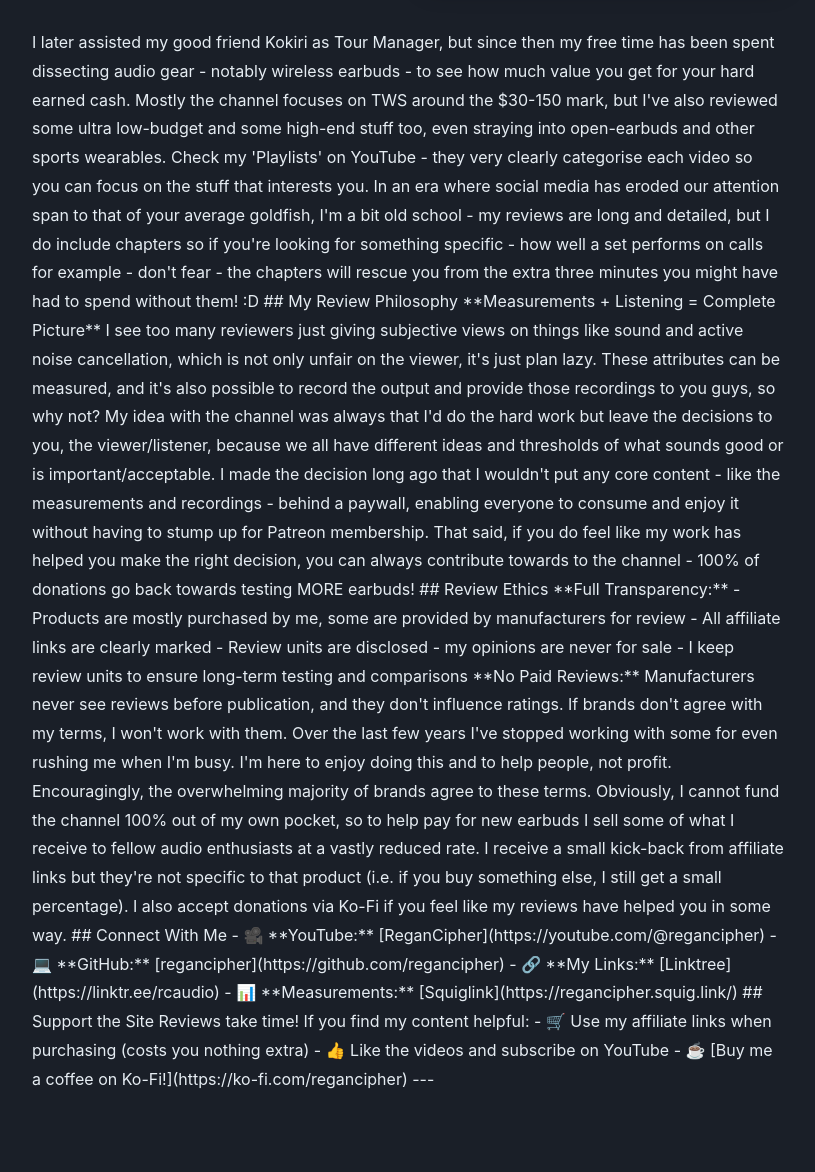
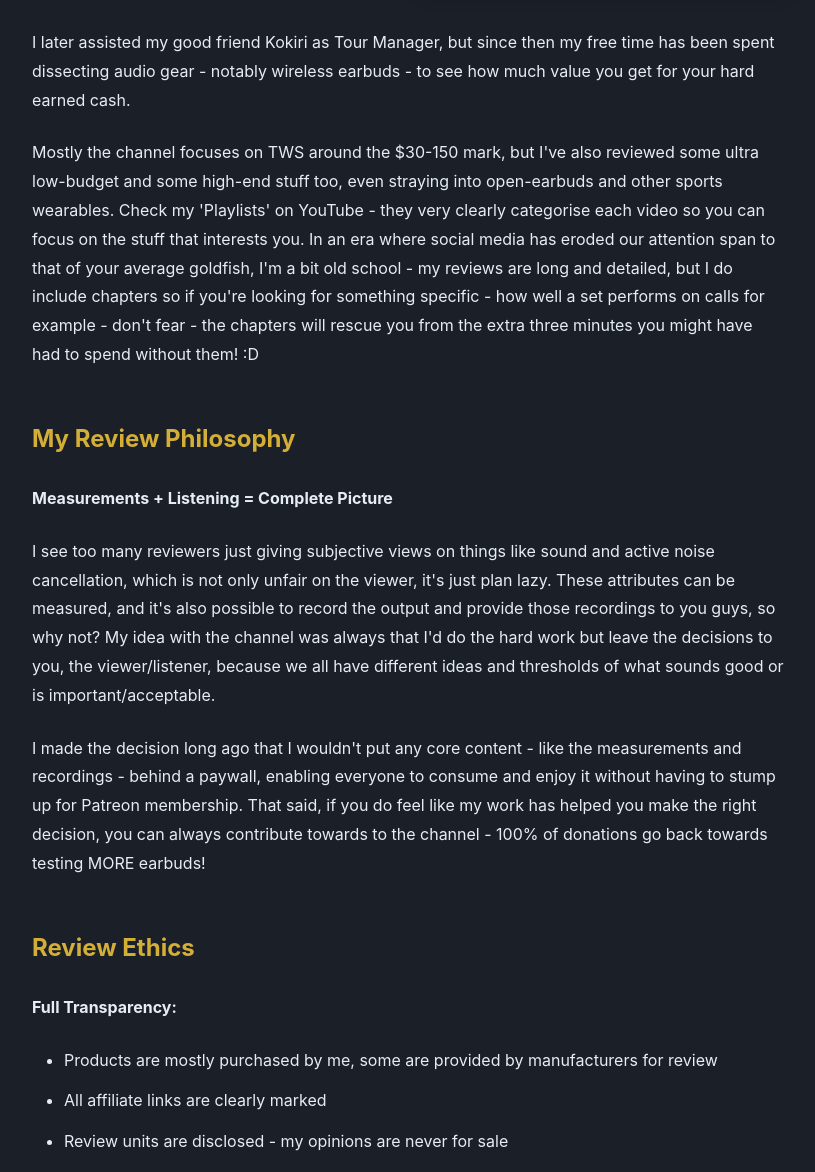
Before and after one commit to regancipher/regancipher.github.io, a Jekyll site: the page built from about.md, in a window 1280 px wide and 1400 px high, scrolled down 816 px. Shown: the part 228-1400 px from the top of the window, without its empty margins (232-1047 px from the left). Built offline with Jekyll 4.4.1, drawn with Linux system fonts in a browser that asks for light colours; some of the changed lines change nothing that is shown; some of the changed text lies outside the part shown.

Commit message:
Fix About page formatting - proper paragraph breaks

```diff
--- a/about.md
+++ b/about.md
@@ -84,7 +84,7 @@
 
 <div class="about-content">
 
-During the late 90's and early 2000's, I DJ'd to dancefloors in the UK, Ibiza, Scandinavia and Central Europe and as a producer churned out a few releases on different record labels. Whilst we didn't quite hit the heights of the likes of Calvin Harris and the Swedish House Mafia, we did share the decks with them a few times! This grounding gave me an intimate understanding of how music should sound and what makes good audio equipment truly special.
+<p>During the late 90's and early 2000's, I DJ'd to dancefloors in the UK, Ibiza, Scandinavia and Central Europe and as a producer churned out a few releases on different record labels. Whilst we didn't quite hit the heights of the likes of Calvin Harris and the Swedish House Mafia, we did share the decks with them a few times! This grounding gave me an intimate understanding of how music should sound and what makes good audio equipment truly special.</p>
 
 </div>
 
@@ -95,46 +95,54 @@
 
 <div class="about-content">
 
-I later assisted my good friend Kokiri as Tour Manager, but since then my free time has been spent dissecting audio gear - notably wireless earbuds - to see how much value you get for your hard earned cash.
+<p>I later assisted my good friend Kokiri as Tour Manager, but since then my free time has been spent dissecting audio gear - notably wireless earbuds - to see how much value you get for your hard earned cash.</p>
 
-Mostly the channel focuses on TWS around the $30-150 mark, but I've also reviewed some ultra low-budget and some high-end stuff too, even straying into open-earbuds and other sports wearables. Check my 'Playlists' on YouTube - they very clearly categorise each video so you can focus on the stuff that interests you. In an era where social media has eroded our attention span to that of your average goldfish, I'm a bit old school - my reviews are long and detailed, but I do include chapters so if you're looking for something specific - how well a set performs on calls for example - don't fear - the chapters will rescue you from the extra three minutes you might have had to spend without them! :D
+<p>Mostly the channel focuses on TWS around the $30-150 mark, but I've also reviewed some ultra low-budget and some high-end stuff too, even straying into open-earbuds and other sports wearables. Check my 'Playlists' on YouTube - they very clearly categorise each video so you can focus on the stuff that interests you. In an era where social media has eroded our attention span to that of your average goldfish, I'm a bit old school - my reviews are long and detailed, but I do include chapters so if you're looking for something specific - how well a set performs on calls for example - don't fear - the chapters will rescue you from the extra three minutes you might have had to spend without them! :D</p>
 
-## My Review Philosophy
+<h2>My Review Philosophy</h2>
 
-**Measurements + Listening = Complete Picture**
+<p><strong>Measurements + Listening = Complete Picture</strong></p>
 
-I see too many reviewers just giving subjective views on things like sound and active noise cancellation, which is not only unfair on the viewer, it's just plan lazy. These attributes can be measured, and it's also possible to record the output and provide those recordings to you guys, so why not? My idea with the channel was always that I'd do the hard work but leave the decisions to you, the viewer/listener, because we all have different ideas and thresholds of what sounds good or is important/acceptable.
+<p>I see too many reviewers just giving subjective views on things like sound and active noise cancellation, which is not only unfair on the viewer, it's just plan lazy. These attributes can be measured, and it's also possible to record the output and provide those recordings to you guys, so why not? My idea with the channel was always that I'd do the hard work but leave the decisions to you, the viewer/listener, because we all have different ideas and thresholds of what sounds good or is important/acceptable.</p>
 
-I made the decision long ago that I wouldn't put any core content - like the measurements and recordings - behind a paywall, enabling everyone to consume and enjoy it without having to stump up for Patreon membership. That said, if you do feel like my work has helped you make the right decision, you can always contribute towards to the channel - 100% of donations go back towards testing MORE earbuds!
+<p>I made the decision long ago that I wouldn't put any core content - like the measurements and recordings - behind a paywall, enabling everyone to consume and enjoy it without having to stump up for Patreon membership. That said, if you do feel like my work has helped you make the right decision, you can always contribute towards to the channel - 100% of donations go back towards testing MORE earbuds!</p>
 
-## Review Ethics
+<h2>Review Ethics</h2>
 
-**Full Transparency:**
+<p><strong>Full Transparency:</strong></p>
 
-- Products are mostly purchased by me, some are provided by manufacturers for review
-- All affiliate links are clearly marked
-- Review units are disclosed - my opinions are never for sale
-- I keep review units to ensure long-term testing and comparisons
+<ul>
+<li>Products are mostly purchased by me, some are provided by manufacturers for review</li>
+<li>All affiliate links are clearly marked</li>
+<li>Review units are disclosed - my opinions are never for sale</li>
+<li>I keep review units to ensure long-term testing and comparisons</li>
+</ul>
 
-**No Paid Reviews:** Manufacturers never see reviews before publication, and they don't influence ratings. If brands don't agree with my terms, I won't work with them. Over the last few years I've stopped working with some for even rushing me when I'm busy. I'm here to enjoy doing this and to help people, not profit.
+<p><strong>No Paid Reviews:</strong> Manufacturers never see reviews before publication, and they don't influence ratings. If brands don't agree with my terms, I won't work with them. Over the last few years I've stopped working with some for even rushing me when I'm busy. I'm here to enjoy doing this and to help people, not profit.</p>
 
-Encouragingly, the overwhelming majority of brands agree to these terms. Obviously, I cannot fund the channel 100% out of my own pocket, so to help pay for new earbuds I sell some of what I receive to fellow audio enthusiasts at a vastly reduced rate. I receive a small kick-back from affiliate links but they're not specific to that product (i.e. if you buy something else, I still get a small percentage). I also accept donations via Ko-Fi if you feel like my reviews have helped you in some way.
+<p>Encouragingly, the overwhelming majority of brands agree to these terms. Obviously, I cannot fund the channel 100% out of my own pocket, so to help pay for new earbuds I sell some of what I receive to fellow audio enthusiasts at a vastly reduced rate. I receive a small kick-back from affiliate links but they're not specific to that product (i.e. if you buy something else, I still get a small percentage). I also accept donations via Ko-Fi if you feel like my reviews have helped you in some way.</p>
 
-## Connect With Me
+<h2>Connect With Me</h2>
 
-- 🎥 **YouTube:** [ReganCipher](https://youtube.com/@regancipher)
-- 💻 **GitHub:** [regancipher](https://github.com/regancipher)
-- 🔗 **My Links:** [Linktree](https://linktr.ee/rcaudio)
-- 📊 **Measurements:** [Squiglink](https://regancipher.squig.link/)
+<ul>
+<li>🎥 <strong>YouTube:</strong> <a href="https://youtube.com/@regancipher">ReganCipher</a></li>
+<li>💻 <strong>GitHub:</strong> <a href="https://github.com/regancipher">regancipher</a></li>
+<li>🔗 <strong>My Links:</strong> <a href="https://linktr.ee/rcaudio">Linktree</a></li>
+<li>📊 <strong>Measurements:</strong> <a href="https://regancipher.squig.link/">Squiglink</a></li>
+</ul>
 
-## Support the Site
+<h2>Support the Site</h2>
 
-Reviews take time! If you find my content helpful:
+<p>Reviews take time! If you find my content helpful:</p>
 
-- 🛒 Use my affiliate links when purchasing (costs you nothing extra)
-- 👍 Like the videos and subscribe on YouTube
-- ☕ [Buy me a coffee on Ko-Fi!](https://ko-fi.com/regancipher)
+<ul>
+<li>🛒 Use my affiliate links when purchasing (costs you nothing extra)</li>
+<li>👍 Like the videos and subscribe on YouTube</li>
+<li>☕ <a href="https://ko-fi.com/regancipher">Buy me a coffee on Ko-Fi!</a></li>
+</ul>
 
----
+<hr>
+
+<p><em>Last updated: November 2025</em></p>
 
 </div>
```
